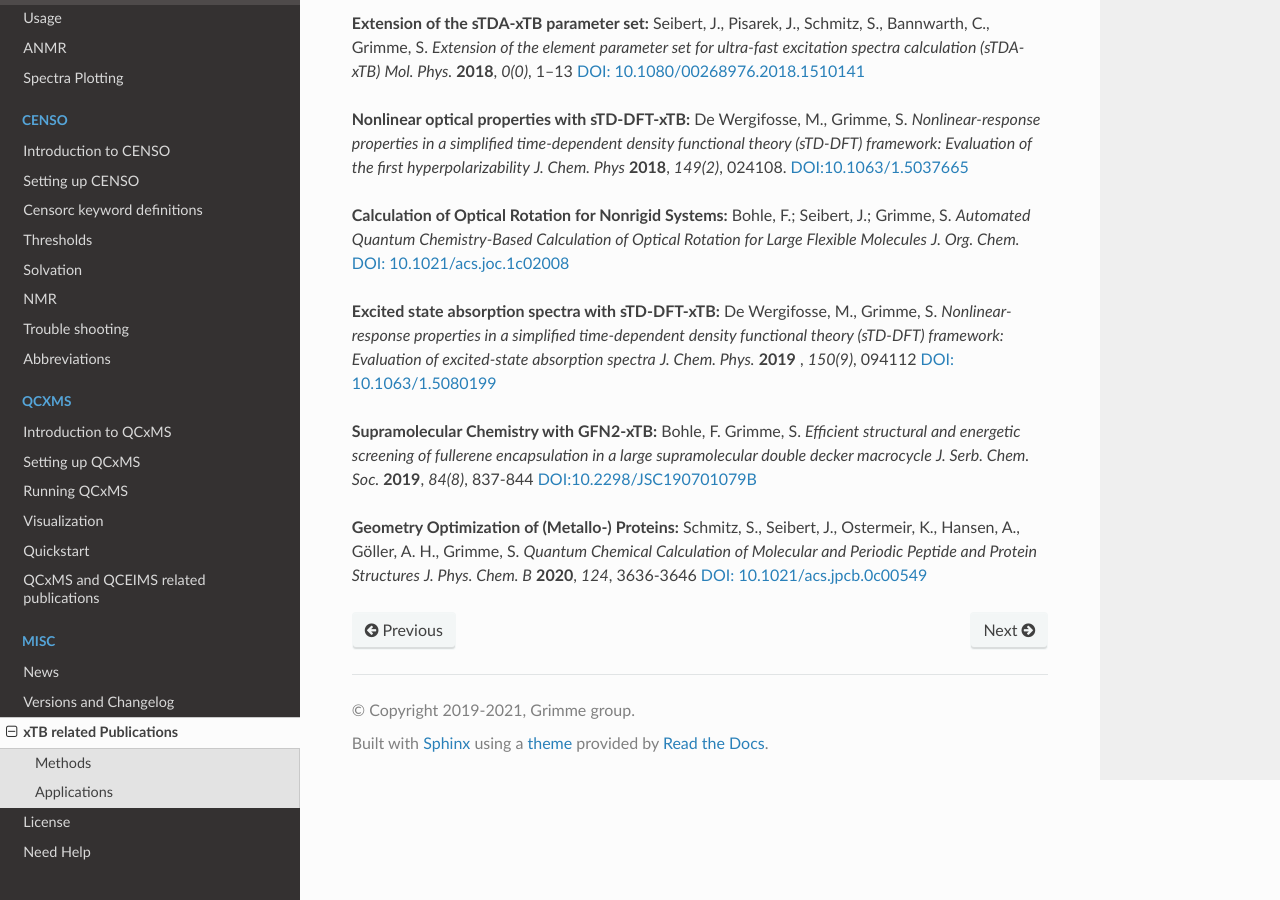
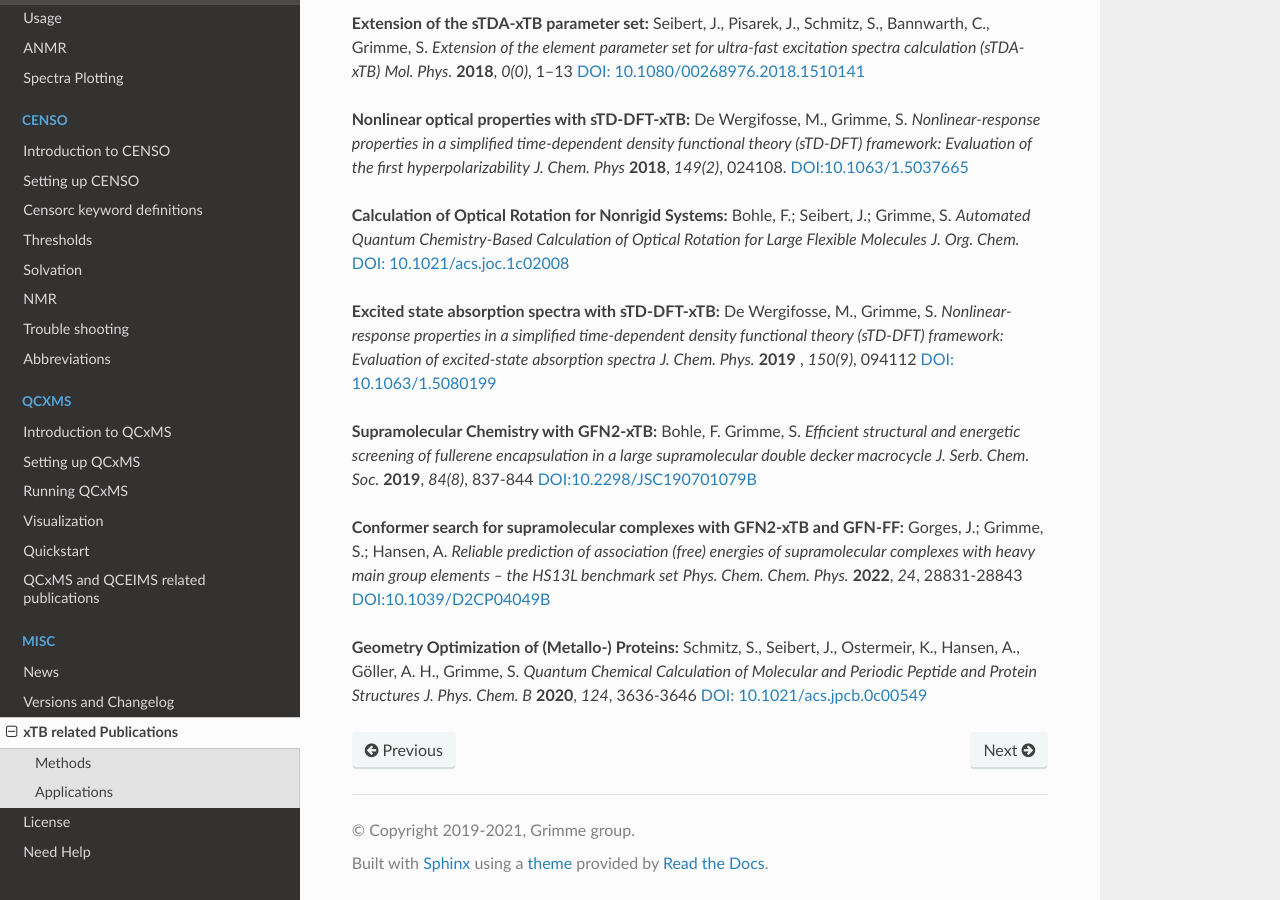
Before and after one commit to grimme-lab/xtb_docs, a Sphinx documentation site: the page built from source/xtbrelatedrefs.rst, in a window 1280 px wide and 900 px high, scrolled down 3056 px. Built offline with Sphinx 7.4.7 and the Read the Docs theme 2.0.0, drawn with Linux system fonts in a browser that asks for light colours; pages that are not in the unit, such as notebooks, are missing from menus.

Commit message:
Update xtbrelatedrefs.rst

```diff
--- a/source/xtbrelatedrefs.rst
+++ b/source/xtbrelatedrefs.rst
@@ -118,4 +118,6 @@ Koopman, J.; Grimme, S.
 **Supramolecular Chemistry with GFN2-xTB:** Bohle, F. Grimme, S. *Efficient structural and energetic screening of fullerene
 encapsulation in a large supramolecular double decker macrocycle* *J. Serb. Chem. Soc.* **2019**, *84(8)*, 837-844 `DOI:10.2298/JSC190701079B <https://doi.org/10.2298/JSC190701079B>`_
 
+**Conformer search for supramolecular complexes with GFN2-xTB and GFN-FF:** Gorges, J.; Grimme, S.; Hansen, A. *Reliable prediction of association (free) energies of supramolecular complexes with heavy main group elements – the HS13L benchmark set* *Phys. Chem. Chem. Phys.* **2022**, *24*, 28831-28843 `DOI:10.1039/D2CP04049B <https://doi.org/10.1039/D2CP04049B>`_
+
 **Geometry Optimization of (Metallo-) Proteins:** Schmitz, S., Seibert, J., Ostermeir, K., Hansen, A., Göller, A. H., Grimme, S. *Quantum Chemical Calculation of Molecular and Periodic Peptide and Protein Structures* *J. Phys. Chem. B* **2020**, *124*, 3636-3646 `DOI: 10.1021/acs.jpcb.0c00549 <https://doi.org/10.1021/acs.jpcb.0c00549>`_
```
